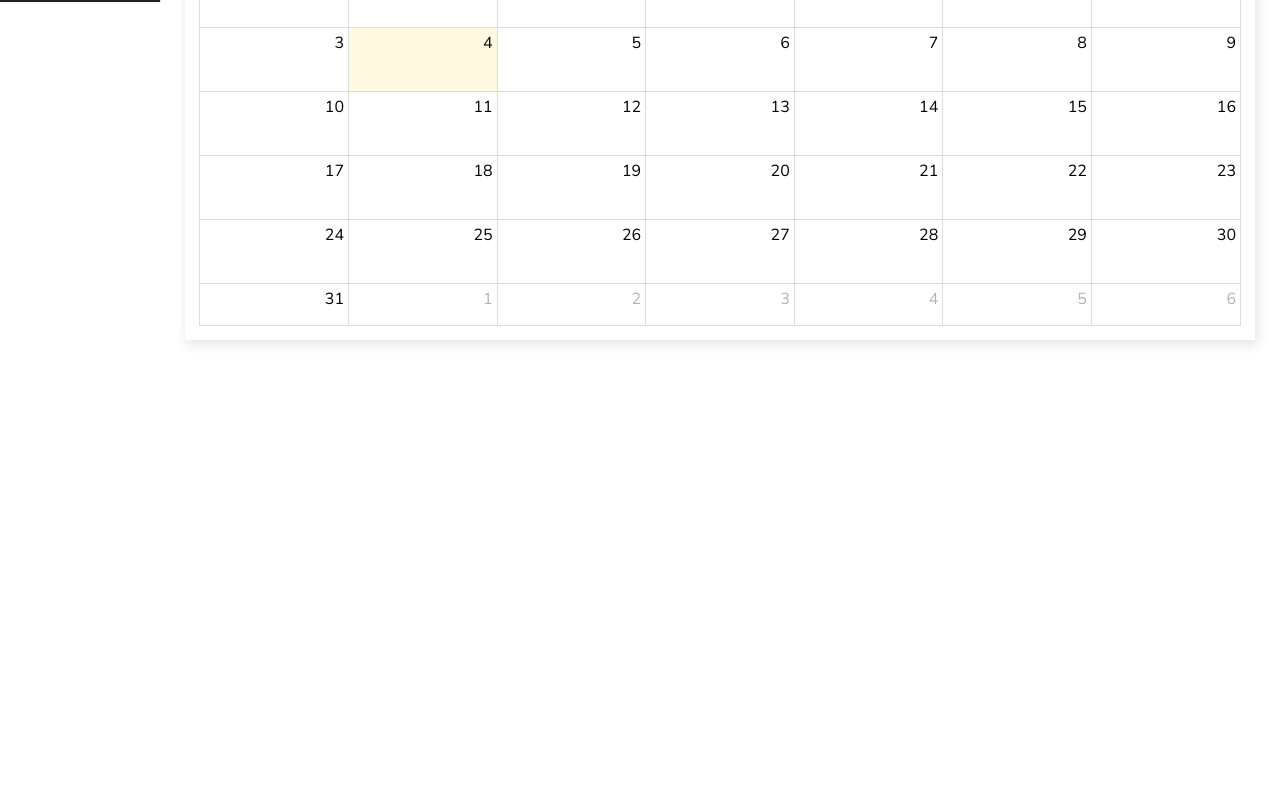
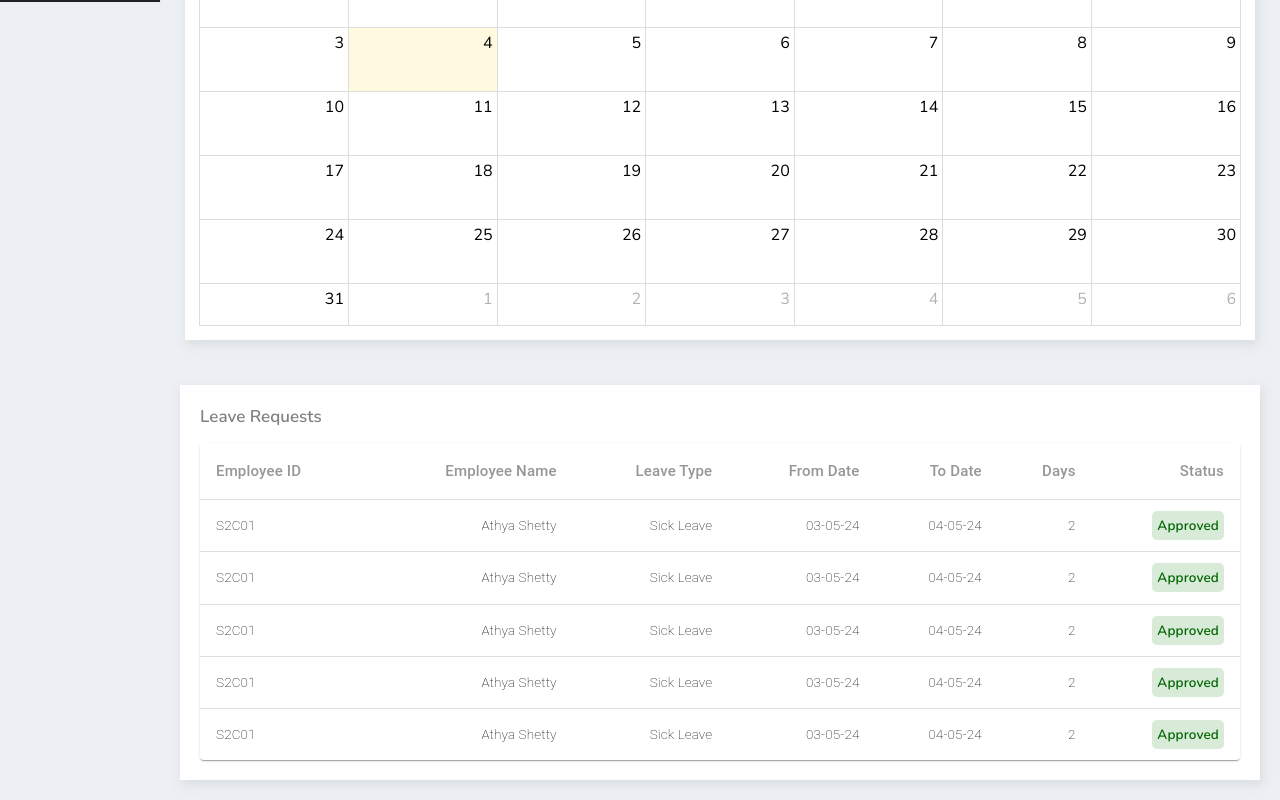
Before and after one commit to sb2crest/HRMS-Front-End, a React (Create React App) app: page /home in a window 1280 px wide. Shown: the part 798-1598 px from the top of the page. Before the commit the page ends 1163 px from the top, so only its background shows below. Built offline with nearby package versions, Linux system fonts and the light colour scheme; no server answers.

Commit message:
Added Leave Request Table Component

```diff
--- /dev/null
+++ b/src/leave-request/Table.jsx
@@ -0,0 +1,66 @@
+import React from 'react';
+import './table.scss';
+import Table from '@mui/material/Table';
+import TableBody from '@mui/material/TableBody';
+import TableCell from '@mui/material/TableCell';
+import TableContainer from '@mui/material/TableContainer';
+import TableHead from '@mui/material/TableHead';
+import TableRow from '@mui/material/TableRow';
+import Paper from '@mui/material/Paper';
+
+function createData(employeeID, employeeName, leaveType, fromDate, toDate, days, status) {
+    return { employeeID, employeeName, leaveType, fromDate, toDate, days, status };
+}
+
+const rows = [
+    createData('S2C01', 'Athya Shetty', 'Sick Leave', '03-05-24', '04-05-24', '2', 'Approved'),
+    createData('S2C01', 'Athya Shetty', 'Sick Leave', '03-05-24', '04-05-24', '2', 'Approved'),
+    createData('S2C01', 'Athya Shetty', 'Sick Leave', '03-05-24', '04-05-24', '2', 'Approved'),
+    createData('S2C01', 'Athya Shetty', 'Sick Leave', '03-05-24', '04-05-24', '2', 'Approved'),
+    createData('S2C01', 'Athya Shetty', 'Sick Leave', '03-05-24', '04-05-24', '2', 'Approved'),
+];
+
+
+const LeaveRequestTable = () => {
+    return (
+        <div className='table'>
+            <TableContainer component={Paper}>
+                <Table sx={{ minWidth: 600 }} aria-label="simple table">
+                    <TableHead>
+                        <TableRow>
+                            <TableCell className='table-cell'>Employee ID</TableCell>
+                            <TableCell align="right" className='table-cell'>Employee Name</TableCell>
+                            <TableCell align="right" className='table-cell'>Leave Type</TableCell>
+                            <TableCell align="right" className='table-cell'>From Date</TableCell>
+                            <TableCell align="right" className='table-cell'>To Date</TableCell>
+                            <TableCell align="right" className='table-cell'>Days</TableCell>
+                            <TableCell align="right" className='table-cell'>Status</TableCell>
+                        </TableRow>
+                    </TableHead>
+                    <TableBody>
+                        {rows.map((row) => (
+                            <TableRow
+                                key={row.employeeID}
+                                sx={{ '&:last-child td, &:last-child th': { border: 0 } }}
+                            >
+                                <TableCell component="th" scope="row" className='table-cell-value'>
+                                    {row.employeeID}
+                                </TableCell>
+                                <TableCell align="right" className='table-cell-value'>{row.employeeName}</TableCell>
+                                <TableCell align="right" className='table-cell-value'>{row.leaveType}</TableCell>
+                                <TableCell align="right" className='table-cell-value'>{row.fromDate}</TableCell>
+                                <TableCell align="right" className='table-cell-value'>{row.toDate}</TableCell>
+                                <TableCell align="right" className='table-cell-value'>{row.days}</TableCell>
+                                <TableCell align="right" className='table-cell-value '>
+                                    <span className='status-approve'>{row.status}</span>
+                                </TableCell>
+                            </TableRow>
+                        ))}
+                    </TableBody>
+                </Table>
+            </TableContainer>
+        </div>
+    )
+}
+
+export default LeaveRequestTable
--- /dev/null
+++ b/src/leave-request/table.scss
@@ -0,0 +1,29 @@
+.table {
+    .table-cell {
+        font-size: 15px;
+        color: rgb(152, 149, 149);
+        font-weight: 500;
+    }
+
+    .table-cell-value {
+        font-size: 13.5px;
+        font-weight: 200;
+        color: black;
+    }
+
+    .status-approve {
+        color: darkgreen;
+        background-color: rgba(4, 123, 4, 0.151);
+        border-radius: 5px;
+        padding: 5px;
+        font-weight: 600;
+    }
+
+    .status-leave {
+        color: rgb(246, 31, 31);
+        background-color: rgb(252, 182, 182);
+        padding: 5px;
+        font-weight: 600;
+        border-radius: 5px;
+    }
+}
--- a/src/pages/add-employee/addemployee.scss
+++ b/src/pages/add-employee/addemployee.scss
@@ -46,7 +46,8 @@ video {
     box-shadow: 0 7px 50px rgb(214, 223, 213);
     font-family: "Poppins", sans-serif;
     box-sizing: border-box;
-    background-image: url('../../images/background-01.avif');
+    // background-image: url('../../images/background-01.avif');
+    background-color: #ECF0F4;
 
     .employee {
         height: 80vh;
--- a/src/pages/hike-letter/hikeform.scss
+++ b/src/pages/hike-letter/hikeform.scss
@@ -46,7 +46,8 @@ video {
     box-shadow: 0 7px 50px rgb(214, 223, 213);
     font-family: "Poppins", sans-serif;
     box-sizing: border-box;
-    background-image: url('../../images/background-01.avif');
+    // background-image: url('../../images/background-01.avif');
+    background-color: #ECF0F4;
 
     .hike-letter {
         height: 90vh;
--- a/src/pages/home/Home.jsx
+++ b/src/pages/home/Home.jsx
@@ -9,9 +9,8 @@ import AttendenceWidget from '../../components/widgets/AttendenceWidget';
 import axios from 'axios';
 import Featured from '../../components/graphs_and_charts/feature/Featured';
 import Chart from '../../components/graphs_and_charts/chart/Chart';
-import UserList from '../user-list/UserList';
-import User from '../new-user/User';
 import Attendance from '../../components/attendance/Attendance';
+import Table from '../../leave-request/Table';
 
 const Home = () => {
   const [averageSalary, setAverageSalary] = useState(null);
@@ -55,6 +54,12 @@ const Home = () => {
         <div className="charts">
           <Featured />
         </div>
+        <div className="leave-request-table">
+          <div className="leave-container">
+            Leave Requests
+          </div>
+          <Table />
+        </div>
       </div>
     </div>
   )
--- a/src/pages/home/home.scss
+++ b/src/pages/home/home.scss
@@ -4,6 +4,7 @@
 
 .home {
     display: flex;
+    background-color: #ECF0F4;
 
     .sidebar {
         position: fixed;
@@ -31,5 +32,20 @@
             padding: 25px;
             // gap: 20px;
         }
+
+        .leave-request-table {
+            -webkit-box-shadow: 2px 4px 10px 1px rgba(0, 0, 0, 0.47);
+            box-shadow: 2px 4px 10px 1px rgba(201, 201, 201, 0.47);
+            padding: 20px;
+            margin: 20px;
+            background-color: #fff;
+
+            .leave-container{
+                font-weight: 600;
+                color: gray;
+                margin-bottom: 15px;
+                font-size: 17px;
+            }
+        }
     }
 }
--- a/src/pages/offer-letter/offerletter.scss
+++ b/src/pages/offer-letter/offerletter.scss
@@ -46,7 +46,8 @@ video {
     box-shadow: 0 7px 50px rgb(214, 223, 213);
     font-family: "Poppins", sans-serif;
     box-sizing: border-box;
-    background-image: url('../../images/background-01.avif');
+    // background-image: url('../../images/background-01.avif');
+    background-color: #ECF0F4;
 
     .offer-container {
         height: 65vh;
--- a/src/pages/payroll/payroll.scss
+++ b/src/pages/payroll/payroll.scss
@@ -46,7 +46,8 @@ video {
     box-shadow: 0 7px 50px rgb(214, 223, 213);
     font-family: "Poppins", sans-serif;
     box-sizing: border-box;
-    background-image: url('../../images/background-01.avif');
+    // background-image: url('../../images/background-01.avif');
+    background-color: #ECF0F4;
 
     .container {
         height: 95vh;
--- a/src/pages/user-list/list.scss
+++ b/src/pages/user-list/list.scss
@@ -1,7 +1,6 @@
 .div {
     .employee-list {
         .employee-grid {
-
             .MuiDataGrid-columnHeaders {
                 background-color: #bbd9f8;
             }
```
